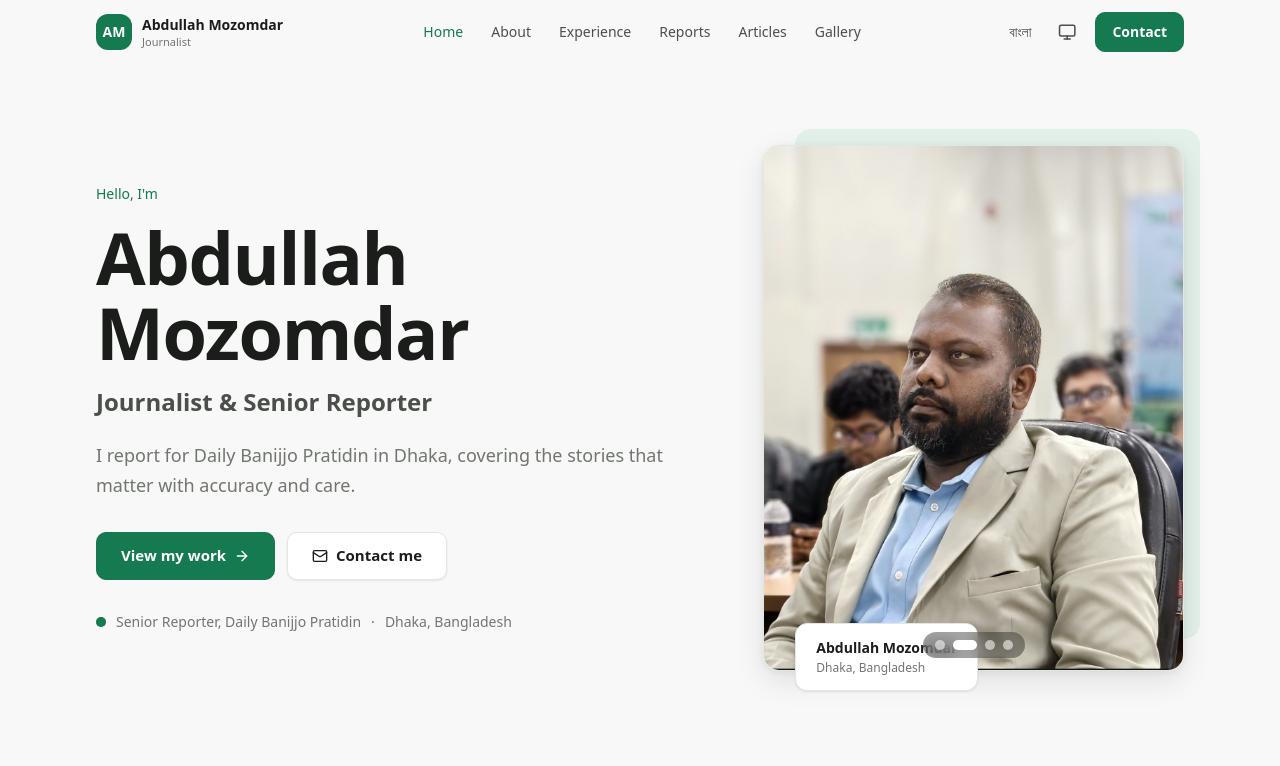
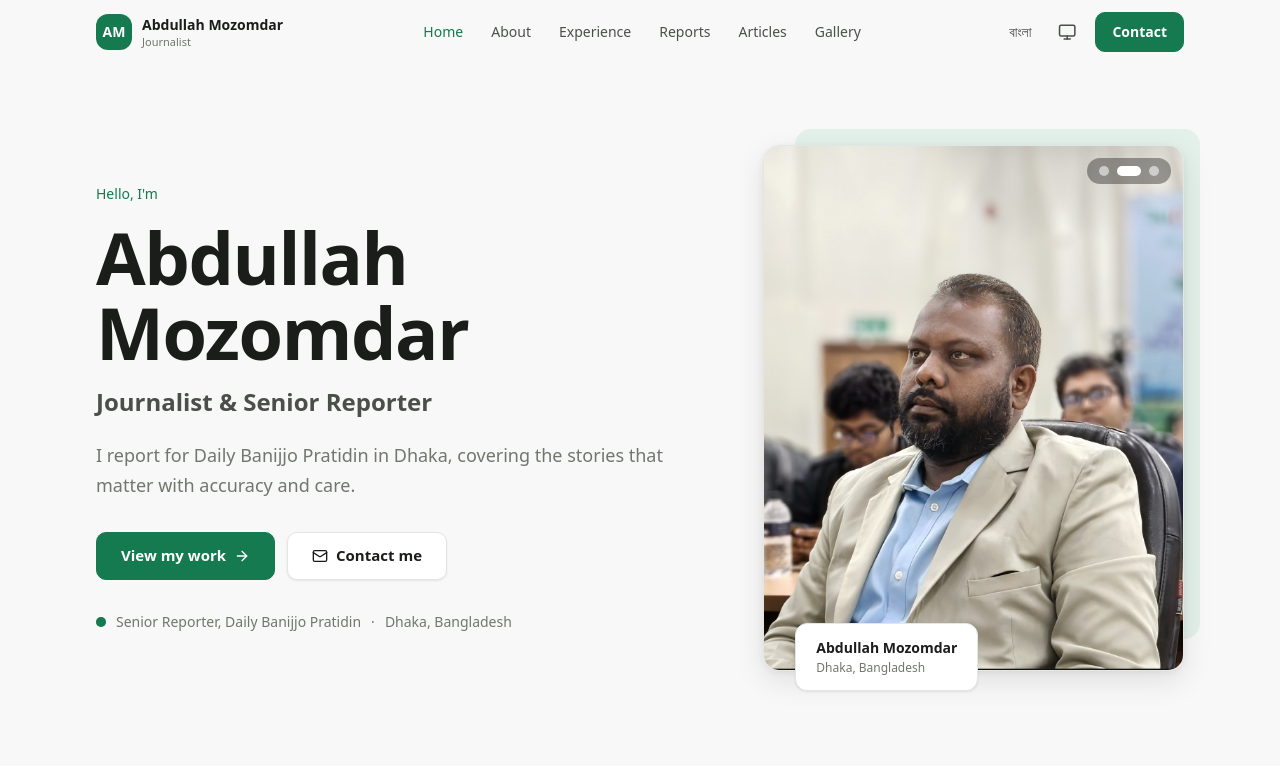
Before and after one commit to DelwarOfficial/abdullah-mozumder, a Next.js app: page / in a window 1280 px wide. Shown: the top 766 px of the page. Built offline with nearby package versions, Linux system fonts and the light colour scheme.

Commit message:
chore: baseline before dead-code cleanup (3-slide hero carousel)

```diff
--- a/src/components/home/HeroCarousel.tsx
+++ b/src/components/home/HeroCarousel.tsx
@@ -27,23 +27,15 @@ const slides: HeroSlide[] = [
       en: "Abdullah Mozomdar at a press conference",
       bn: "সংবাদ সম্মেলনে আবদুল্লাহ মোজুমদার",
     },
-    position: "50% 20%",
-  },
-  {
-    src: "/image/duj-council.jpg",
-    alt: {
-      en: "Speaking at the Dhaka Union of Journalists council",
-      bn: "ঢাকা সাংবাদিক ইউনিয়নের সম্মেলনে বক্তব্য",
-    },
-    position: "62% 12%",
+    position: "50% 18%",
   },
   {
     src: "/image/on-assignment.png",
     alt: {
-      en: "On assignment at a public event",
-      bn: "জনসমাবেশে প্রতিবেদন চলাকালীন",
+      en: "Abdullah Mozomdar on assignment at a public event",
+      bn: "জনসমাবেশে প্রতিবেদন চলাকালীন আবদুল্লাহ মোজুমদার",
     },
-    position: "62% 30%",
+    position: "62% 28%",
   },
 ];
 
@@ -100,11 +92,11 @@ export function HeroCarousel() {
         />
       ))}
 
-      {/* Slide dots — manual control, ≥44px hit area */}
+      {/* Slide dots — manual control, ≥44px hit area, clear of the name plate */}
       <div
         role="tablist"
         aria-label={language === "en" ? "Portrait photos" : "পোর্ট্রেট ছবি"}
-        className="absolute bottom-3 left-1/2 z-10 flex -translate-x-1/2 items-center gap-2 rounded-full bg-black/35 px-3 py-2 backdrop-blur-sm"
+        className="absolute top-3 right-3 z-10 flex items-center gap-2 rounded-full bg-black/35 px-3 py-2 backdrop-blur-sm"
       >
         {slides.map((slide, i) => (
           <button
```
